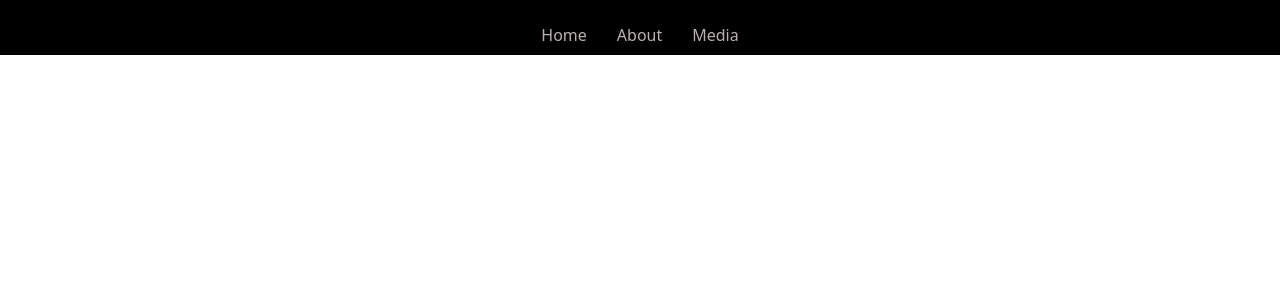
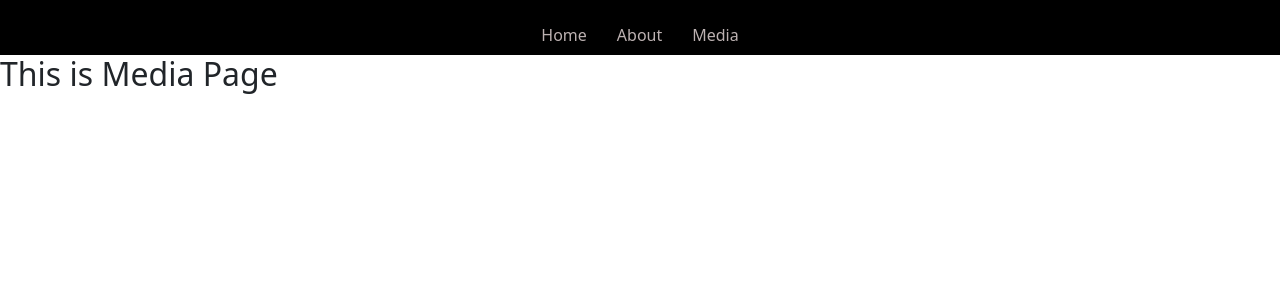
Before and after one commit to TimeChargeNetwork/TimeCharge-demo, a React (Create React App) app: page /media in a window 1280 px wide. Before the commit this address had no page. Shown: the top 300 px of the page. Built offline with nearby package versions, Linux system fonts and the light colour scheme.

Commit message:
deploy warnings done

```diff
--- a/src/App.js
+++ b/src/App.js
@@ -1,6 +1,8 @@
 import { Routes, Route, BrowserRouter } from 'react-router-dom';
 import HomeView from './views/HomeView';
 import NavBar from './components/NavBar';
+import AboutView from './views/AboutView';
+import MediaView from './views/MediaView';
 
 function App() {
   return (
@@ -8,6 +10,8 @@ function App() {
     <NavBar/>
     <Routes>
       <Route path="/" element={<HomeView/>} />
+      <Route path="/about" element={<AboutView/>} />
+      <Route path="/media" element={<MediaView/>} />
     </Routes>
     </BrowserRouter>
   );
--- a/src/components/NavBar.js
+++ b/src/components/NavBar.js
@@ -10,7 +10,7 @@ const NavBar = () => {
           <Nav>
             <Link to="/" className='home'> Home </Link>
             <Link to="/about" className='about'> About </Link>
-            <Link to="/socialMedia" className='media'> Media </Link>
+            <Link to="/media" className='media'> Media </Link>
           </Nav>
         </Container>
       </Navbar>
--- /dev/null
+++ b/src/views/AboutView.js
@@ -0,0 +1,13 @@
+const AboutView = () => {
+    return (
+        <>
+        <div>
+            <h2>
+                This is About Page.
+            </h2>
+        </div>
+        </>
+    )
+}
+
+export default AboutView;
--- a/src/views/HomeView.css
+++ b/src/views/HomeView.css
@@ -61,7 +61,7 @@ header {
     color: rgb(255, 255, 255);
     padding-bottom: 5px;
     display: flex;
-    justify-content: end;
+    justify-content: flex-end;
 }
 
 @media all and (max-width: 900px) {
--- a/src/views/HomeView.js
+++ b/src/views/HomeView.js
@@ -2,7 +2,6 @@ import './HomeView.css';
 import { Link } from "react-router-dom";
 import logo from '../img/email.LOGO.png';
 import sample4 from '../img/sampleImage4.png';
-import sample6 from '../img/sampleImage6.png';
 import Carousel from 'react-bootstrap/Carousel';
 import sample from '../img/sampleImage.png'
 
--- /dev/null
+++ b/src/views/MediaView.js
@@ -0,0 +1,13 @@
+const MediaView = () => {
+    return(
+        <>
+        <div>
+            <h2>
+                This is Media Page
+            </h2>
+        </div>
+        </>
+    )
+}
+
+export default MediaView;
```
Also changed, not shown: src/views/AboutView.css (added), src/views/MediaView.css (added).
